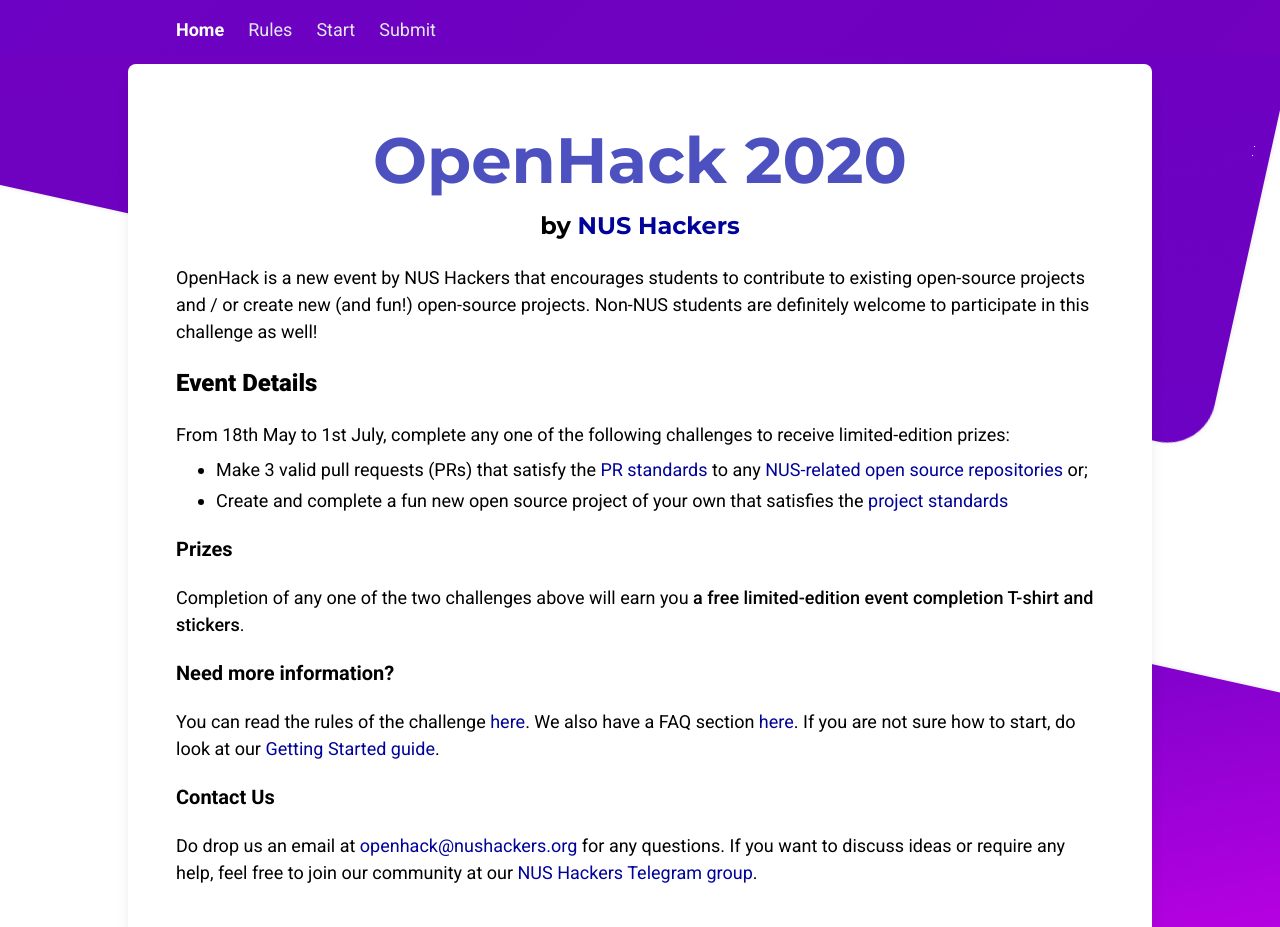
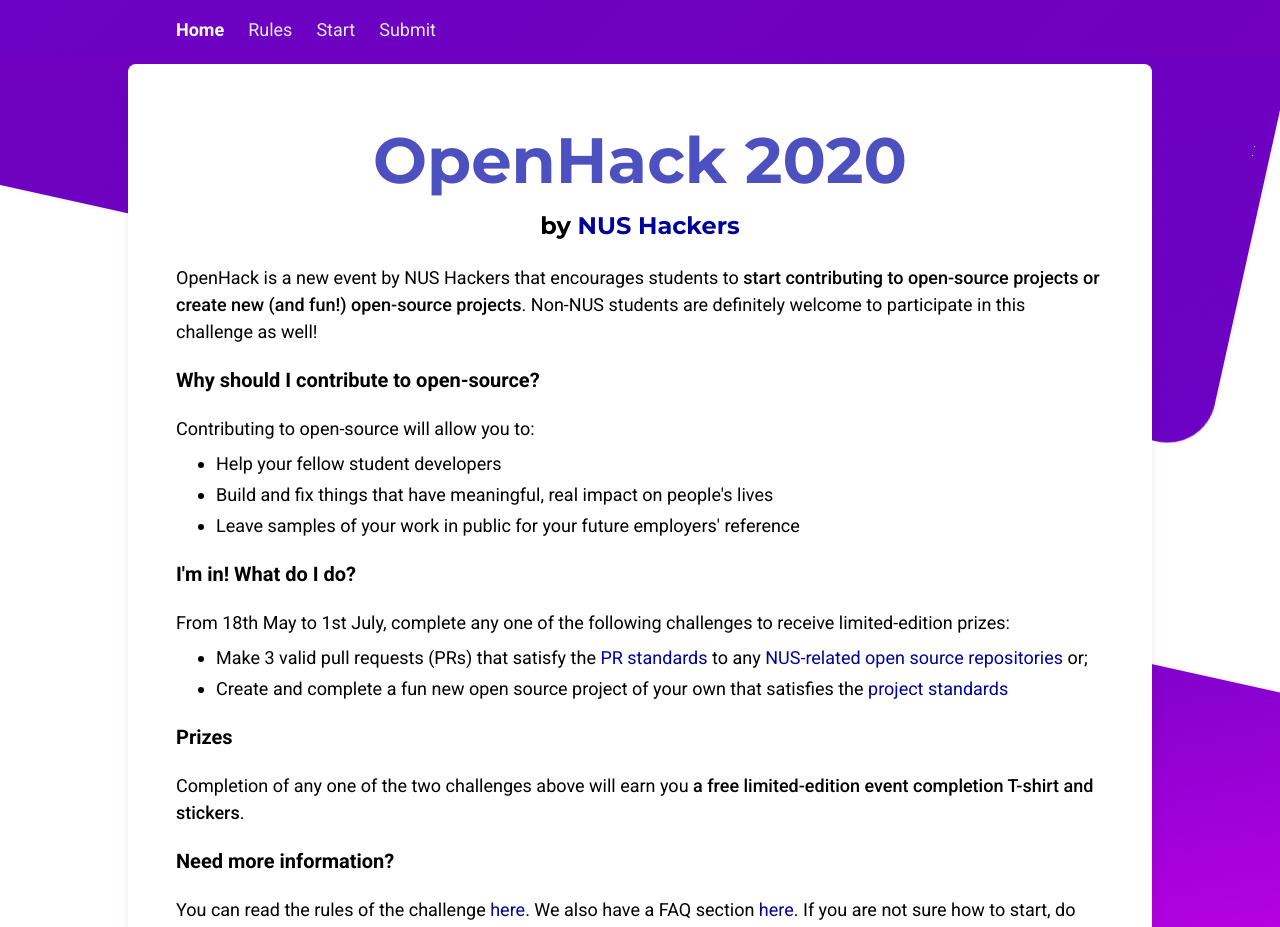
Before and after one commit to nushackers/openhack, a Next.js app: page / in a window 1280 px wide. Shown: the top 927 px of the page. Built offline with nearby package versions, Linux system fonts and the light colour scheme.

Commit message:
Add purpose of contributing to OSS to Index

```diff
--- a/pages/index.js
+++ b/pages/index.js
@@ -7,12 +7,29 @@
 const Index = () => (
   <Page>
     <Text className="my-5">
-      OpenHack is a new event by NUS Hackers that encourages students to
-      contribute to existing open-source projects and / or create new (and fun!)
-      open-source projects. Non-NUS students are definitely welcome to
-      participate in this challenge as well!
+      OpenHack is a new event by NUS Hackers that encourages students to{" "}
+      <span className="font-medium">
+        start contributing to open-source projects or create new (and fun!)
+        open-source projects
+      </span>
+      . Non-NUS students are definitely welcome to participate in this challenge
+      as well!
     </Text>
-    <h2 className="text-xl lg:text-2xl font-black">Event Details</h2>
+    <h3 className="lg:text-xl">Why should I contribute to open-source?</h3>
+    <Text className="mt-5 mb-2">
+      Contributing to open-source will allow you to:
+    </Text>
+    <ol className="list-disc pl-5 mb-5">
+      <li className="ml-5 my-1">Help your fellow student developers</li>
+      <li className="ml-5 my-1">
+        Build and fix things that have meaningful, real impact on people's lives
+      </li>
+      <li className="ml-5 my-1">
+        Leave samples of your work in public for your future employers'
+        reference
+      </li>
+    </ol>
+    <h3 className="lg:text-xl">I'm in! What do I do?</h3>
     <Text className="mt-5 mb-2">
       From 18th May to 1st July, complete any one of the following challenges to
       receive limited-edition prizes:
@@ -71,16 +88,16 @@
       >
         openhack@nushackers.org
       </a>{" "}
-      for any questions. If you want to discuss ideas or require any help, feel
-      free to join our community at our{" "}
+      for any questions! We also have a{" "}
       <a
         target="_blank"
         href="https://t.me/nushackers_chat"
         rel="noopener noreferrer"
       >
         NUS Hackers Telegram group
-      </a>
-      .
+      </a>{" "}
+      filled with like-minded individuals like you. Join us to discuss ideas or
+      to get help! Or just lurk and absorb the ideas, we don't mind too.
     </Text>
   </Page>
 );
```
